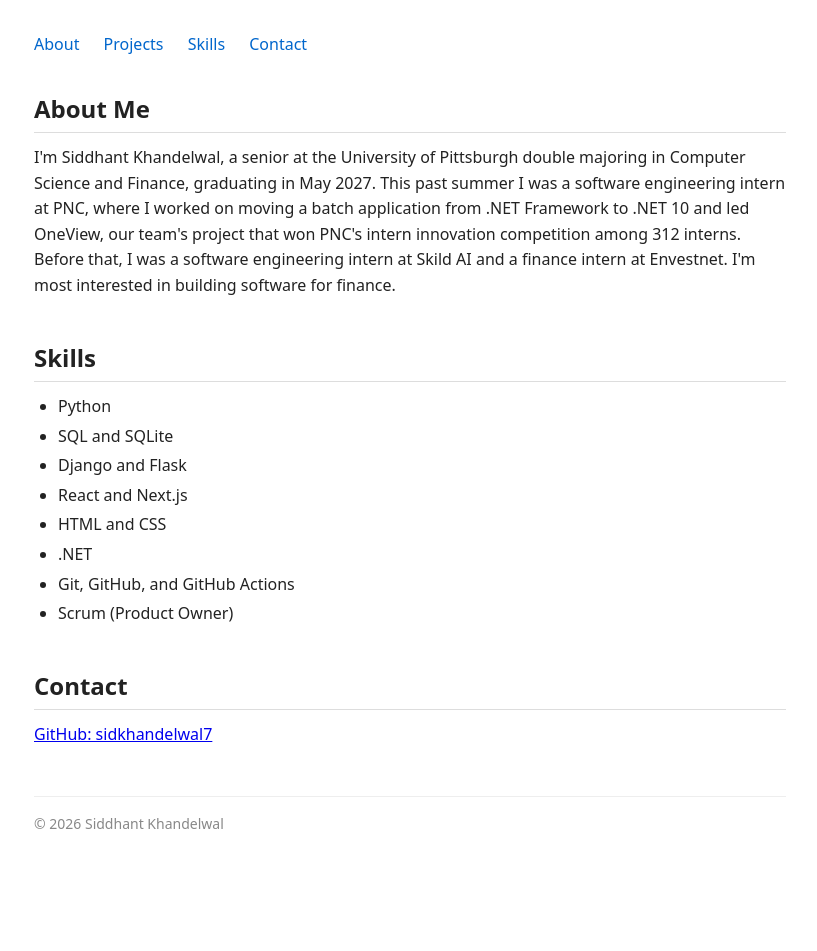
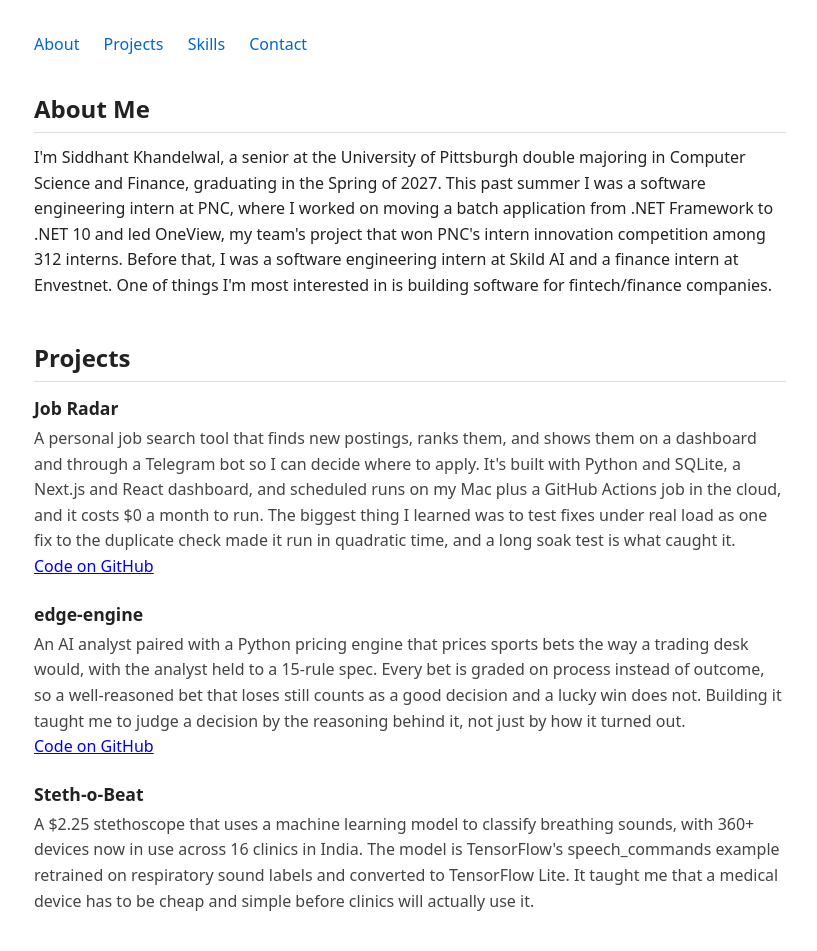
Before and after one commit to sidkhandelwal7/portfolio, a plain HTML site: page index.html in a window 1280 px wide. Shown: the top 951 px of the page, without its empty margins (230-1047 px from the left). Before the commit the page ends 867 px from the top, so only its background shows below. Drawn offline with Linux system fonts and the light colour scheme.

Commit message:
Revert "Remove projects section to test the pipeline (Part 3)"
This reverts commit c2c442f18bfecd87740db72749741fe79f2dc047.

```diff
--- a/index.html
+++ b/index.html
@@ -23,7 +23,28 @@
 
     <section id="about">
       <h2>About Me</h2>
-      <p>I'm Siddhant Khandelwal, a senior at the University of Pittsburgh double majoring in Computer Science and Finance, graduating in May 2027. This past summer I was a software engineering intern at PNC, where I worked on moving a batch application from .NET Framework to .NET 10 and led OneView, our team's project that won PNC's intern innovation competition among 312 interns. Before that, I was a software engineering intern at Skild AI and a finance intern at Envestnet. I'm most interested in building software for finance.</p>
+      <p>I'm Siddhant Khandelwal, a senior at the University of Pittsburgh double majoring in Computer Science and Finance, graduating in the Spring of 2027. This past summer I was a software engineering intern at PNC, where I worked on moving a batch application from .NET Framework to .NET 10 and led OneView, my team's project that won PNC's intern innovation competition among 312 interns. Before that, I was a software engineering intern at Skild AI and a finance intern at Envestnet. One of things I'm most interested in is building software for fintech/finance companies.</p>
+    </section>
+
+    <section id="projects">
+      <h2>Projects</h2>
+
+      <div class="project">
+        <h3>Job Radar</h3>
+        <p>A personal job search tool that finds new postings, ranks them, and shows them on a dashboard and through a Telegram bot so I can decide where to apply. It's built with Python and SQLite, a Next.js and React dashboard, and scheduled runs on my Mac plus a GitHub Actions job in the cloud, and it costs $0 a month to run. The biggest thing I learned was to test fixes under real load as one fix to the duplicate check made it run in quadratic time, and a long soak test is what caught it.</p>
+        <p><a href="https://github.com/sidkhandelwal7/job-radar">Code on GitHub</a></p>
+      </div>
+
+      <div class="project">
+        <h3>edge-engine</h3>
+        <p>An AI analyst paired with a Python pricing engine that prices sports bets the way a trading desk would, with the analyst held to a 15-rule spec. Every bet is graded on process instead of outcome, so a well-reasoned bet that loses still counts as a good decision and a lucky win does not. Building it taught me to judge a decision by the reasoning behind it, not just by how it turned out.</p>
+        <p><a href="https://github.com/sidkhandelwal7/edge-engine">Code on GitHub</a></p>
+      </div>
+
+      <div class="project">
+        <h3>Steth-o-Beat</h3>
+        <p>A $2.25 stethoscope that uses a machine learning model to classify breathing sounds, with 360+ devices now in use across 16 clinics in India. The model is TensorFlow's speech_commands example retrained on respiratory sound labels and converted to TensorFlow Lite. It taught me that a medical device has to be cheap and simple before clinics will actually use it.</p>
+      </div>
     </section>
 
     <section id="skills">
```
